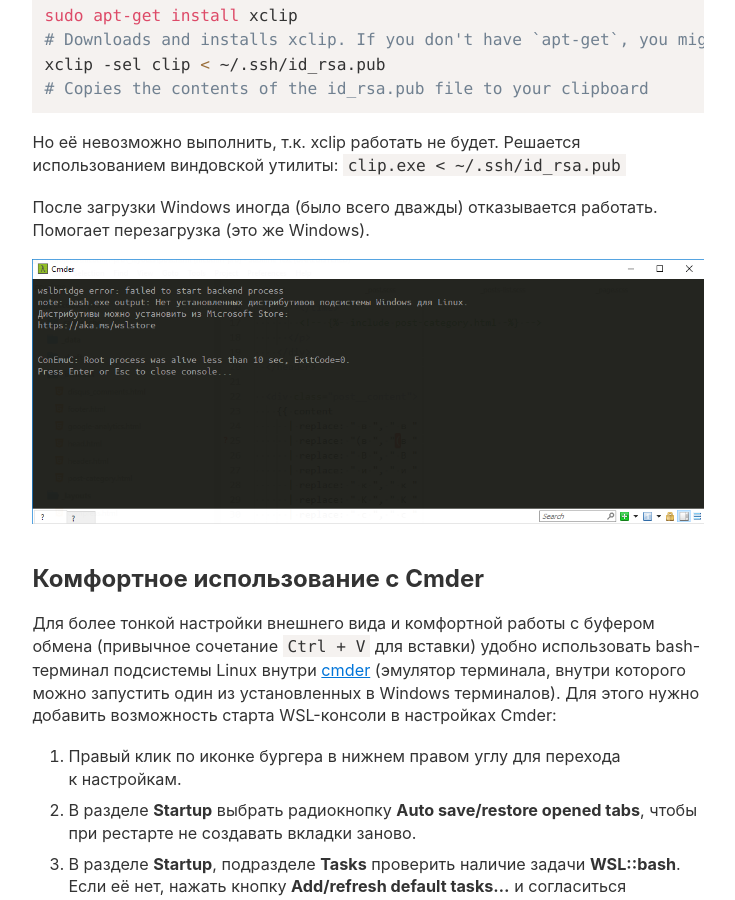
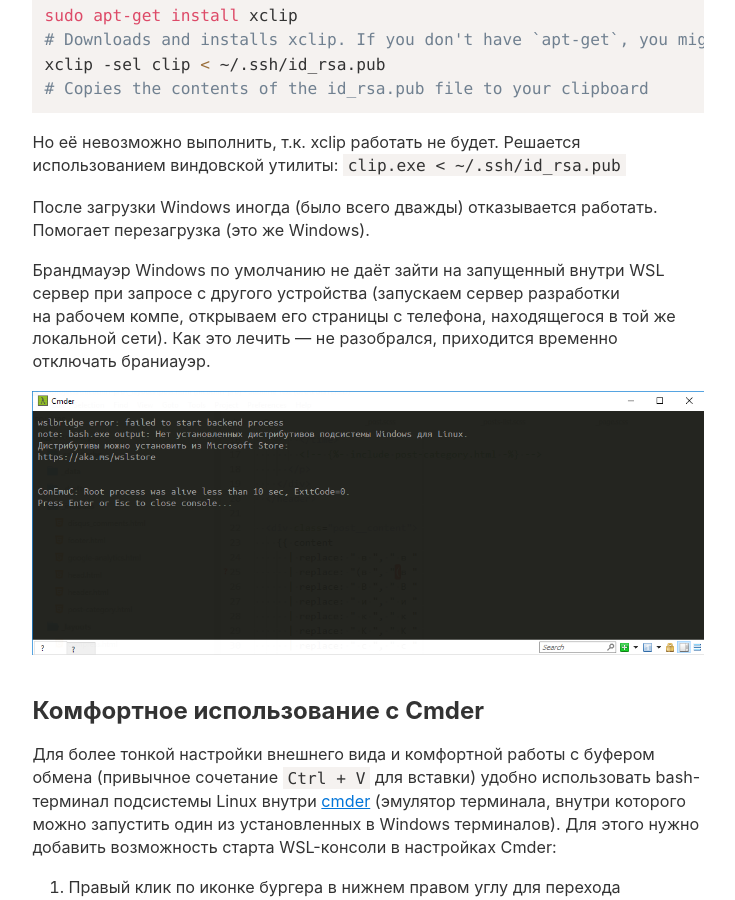
Before and after one commit to nicothin/nicothin.github.io, a Jekyll site: the page built from _posts/2018-07-19-windows-subsystem-for-linux.md, in a window 1280 px wide and 900 px high, scrolled down 6448 px. Shown: the whole window, without its empty margins (272-1007 px from the left). Built offline with Jekyll 4.4.1, drawn with Linux system fonts in a browser that asks for light colours; comment, search, counter and statistics services are not loaded.

Commit message:
Update 2018-07-19-windows-subsystem-for-linux.md

```diff
--- a/_posts/2018-07-19-windows-subsystem-for-linux.md
+++ b/_posts/2018-07-19-windows-subsystem-for-linux.md
@@ -151,6 +151,8 @@
 
 После загрузки Windows иногда (было всего дважды) отказывается работать. Помогает перезагрузка (это же Windows).
 
+Брандмауэр Windows по умолчанию не даёт зайти на запущенный внутри WSL сервер при запросе с другого устройства (запускаем сервер разработки на рабочем компе, открываем его страницы с телефона, находящегося в той же локальной сети). Как это лечить — не разобрался, приходится временно отключать браниауэр.
+
 [![Баг bash-терминала: как будто он не установлен]({{ site.url }}/img/bash-bug01.png)]({{ site.url }}/img/bash-bug01.png)
 
 ## Комфортное использование с Cmder
```
